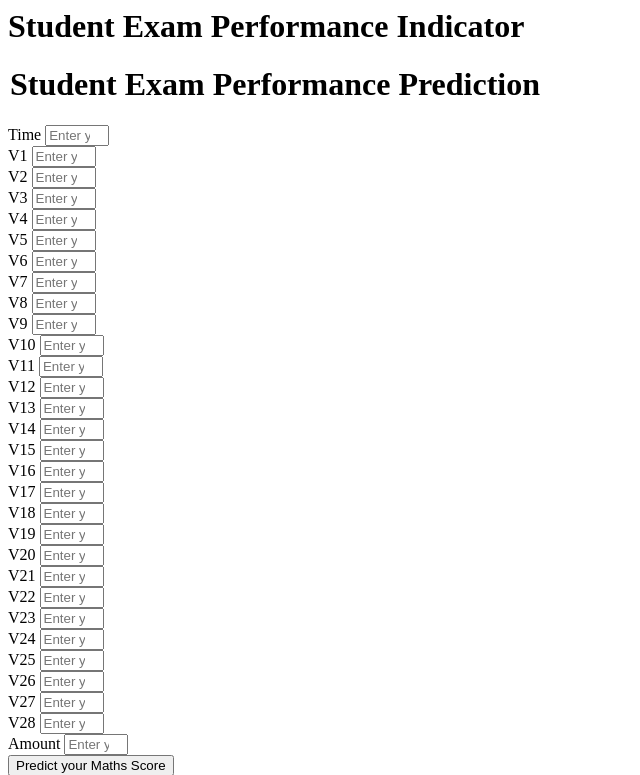
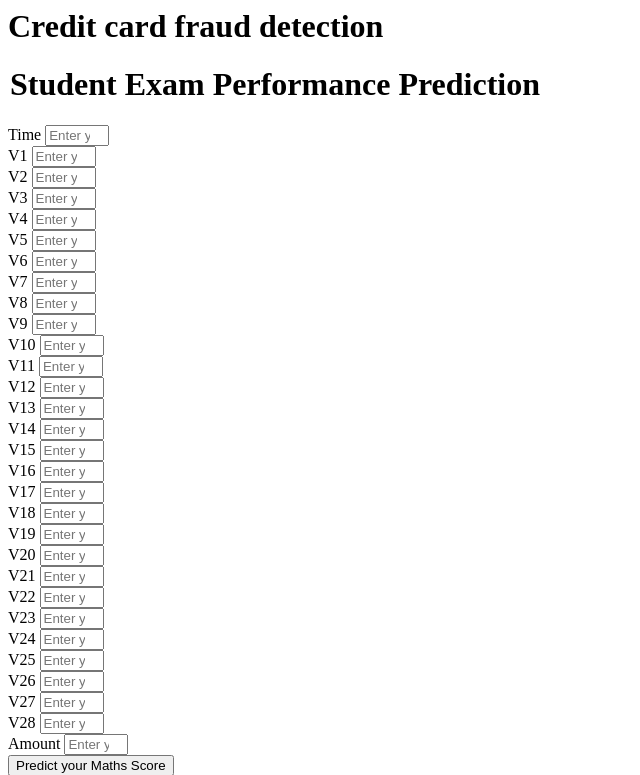
Before and after one commit to mdtauheed738/Fraud-Detection, a Flask app: page /predictdata in a window 1280 px wide. Shown: the top 775 px of the page, without its empty margins (0-640 px from the left). Run offline with Flask 3, Linux system fonts and the light colour scheme.

Commit message:
Fraud_Detection_project

```diff
--- a/templates/home.html
+++ b/templates/home.html
@@ -1,7 +1,7 @@
 <html>
 <body>
     <div class="login">
-       <h1>Student Exam Performance Indicator</h1>
+       <h1>Credit card fraud detection</h1>
 
        <form action="{{ url_for('predict_datapoint')}}" method="post">
         <h1>
```
